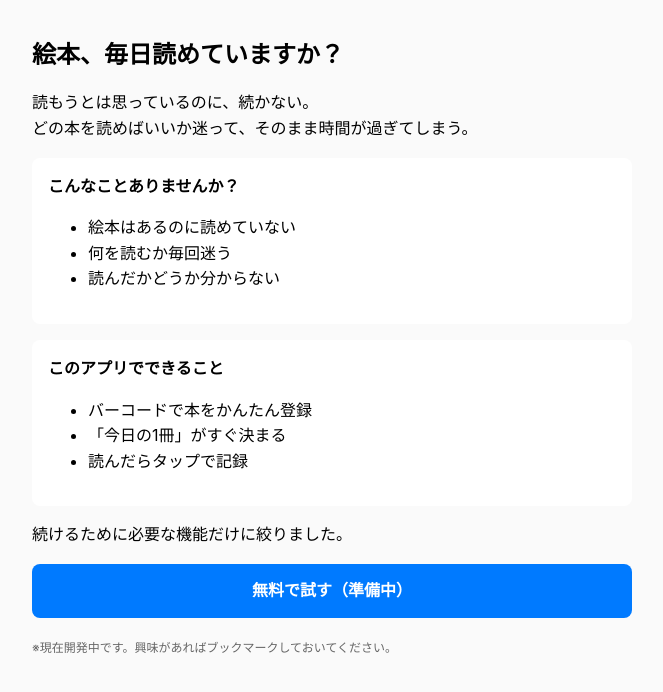
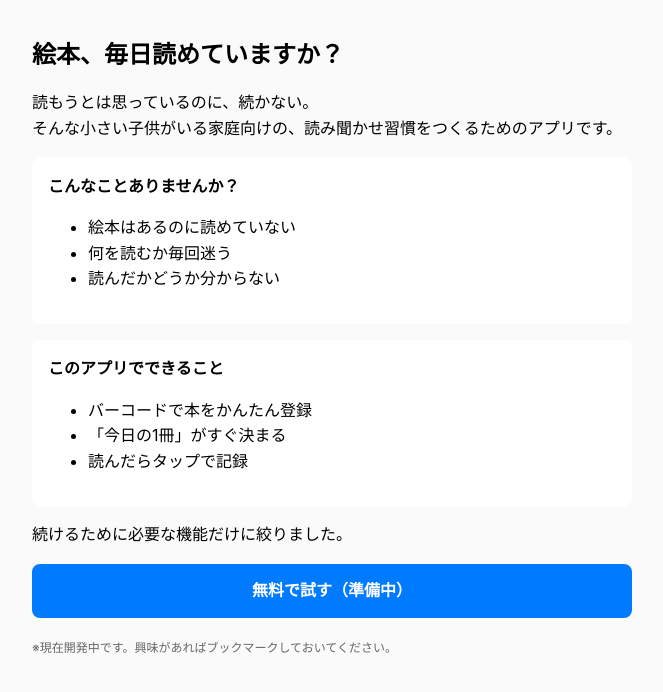
Before and after one commit to tayoneda/ehon-lp, a plain HTML site: page index.html in a window 1280 px wide. Shown: the whole page, without its empty margins (308-971 px from the left). Drawn offline with Linux system fonts and the light colour scheme.

Commit message:
modified the leading sentence

```diff
--- a/index.html
+++ b/index.html
@@ -48,7 +48,7 @@
 
     <p>
       読もうとは思っているのに、続かない。<br>
-      どの本を読めばいいか迷って、そのまま時間が過ぎてしまう。
+      そんな小さい子供がいる家庭向けの、読み聞かせ習慣をつくるためのアプリです。
     </p>
 
     <div class="box">
```
